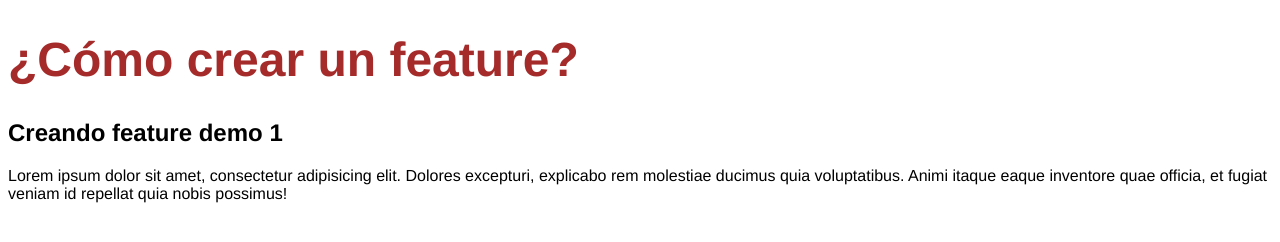
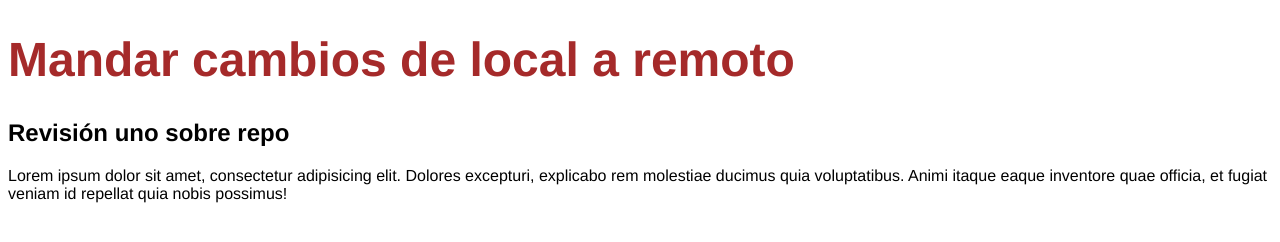
Before and after one commit to nandyx/js-dev-env, a website built with webpack: page src/views/index.html in a window 1280 px wide. Built offline with nearby package versions, Linux system fonts and the light colour scheme.

Commit message:
chore: modified home & index

```diff
--- a/src/views/index.html
+++ b/src/views/index.html
@@ -7,8 +7,8 @@
   <title>Principal</title>
 </head>
 <body>
-  <h1>¿Cómo crear un feature?</h1>
-  <h2>Creando feature demo 1</h2>
+  <h1>Mandar cambios de local a remoto</h1>
+  <h2>Revisión uno sobre repo </h2>
   <p>Lorem ipsum dolor sit amet, consectetur adipisicing elit.
     Dolores excepturi,
      explicabo rem molestiae ducimus quia voluptatibus. Animi
```
Also changed, not shown: src/views/home.html (+1 -0 lines).
